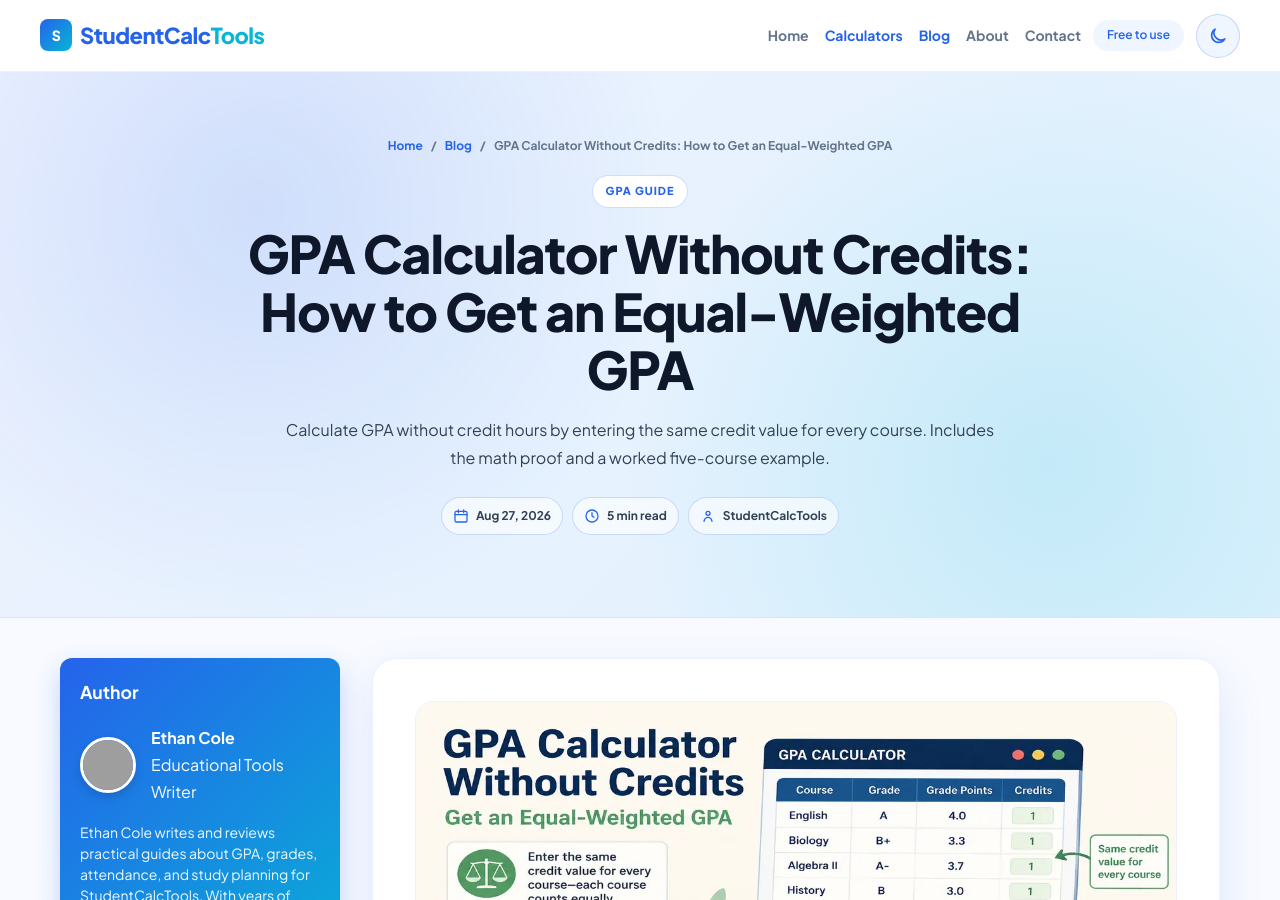
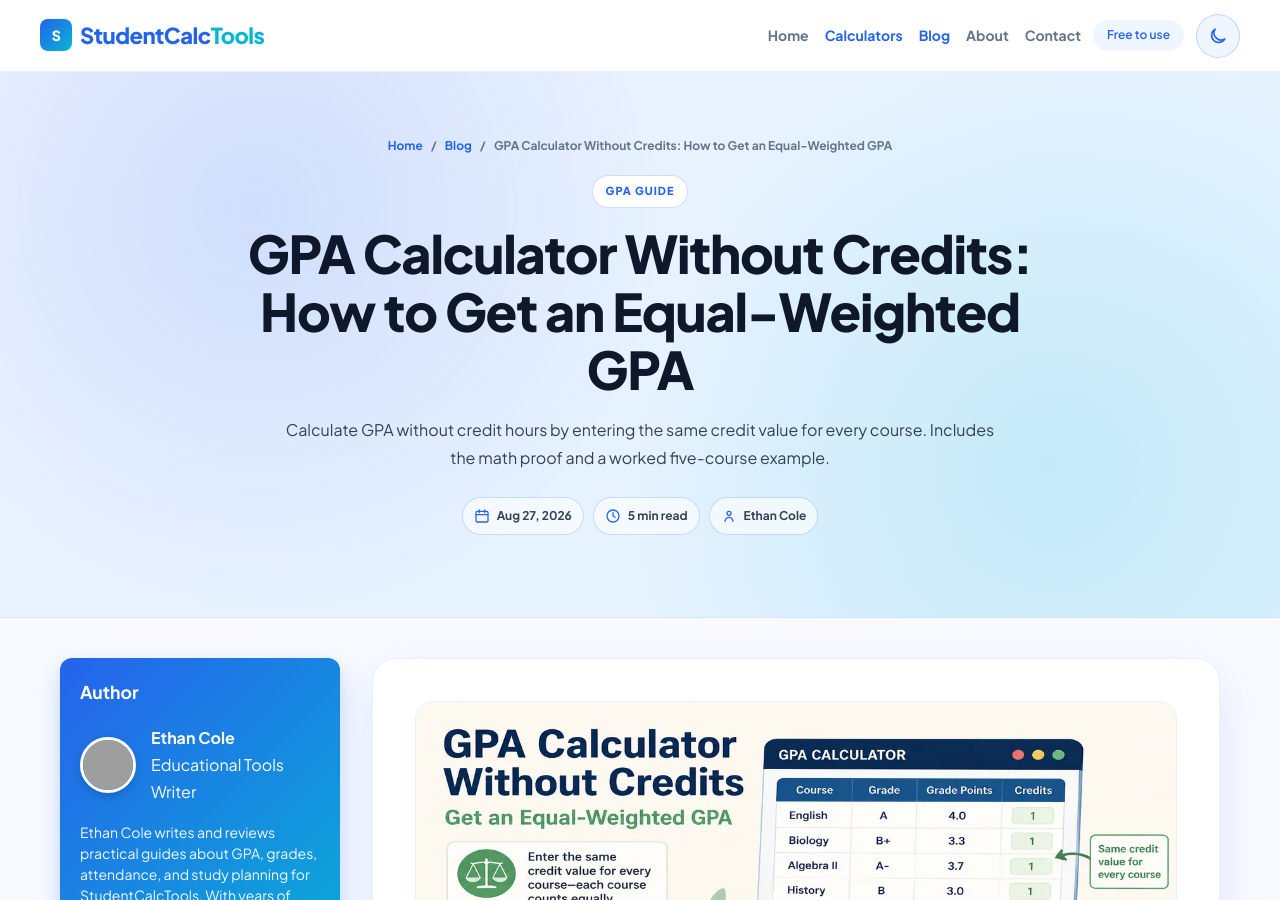
Before and after one commit to zaidmeo09-dhangal/studentcalctools, a Jekyll site: the page built from _posts/2026-08-28-gpa-calculator-without-credits-how-to-get-an-equal-weighted-gpa.md, in a window 1280 px wide and 900 px high. Built offline with Jekyll 4.4.1, drawn with Linux system fonts in a browser that asks for light colours; grey boxes are pictures that could not be loaded.

Commit message:
Update post.html

```diff
--- a/_layouts/post.html
+++ b/_layouts/post.html
@@ -209,7 +209,7 @@
                             <circle cx="12" cy="8" r="3"></circle>
                             <path d="M6 20c.7-4 3-6 6-6s5.3 2 6 6"></path>
                         </svg>
-                        {{ page.author | default: "Ethan Cole" }}
+                        Ethan Cole
                     </span>
                 </div>
             </div>
```
